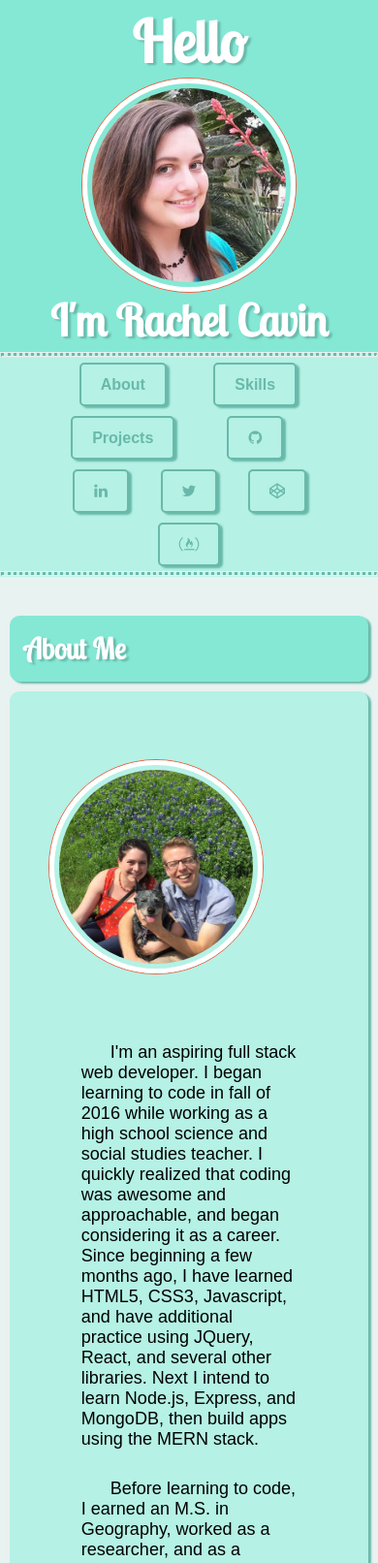
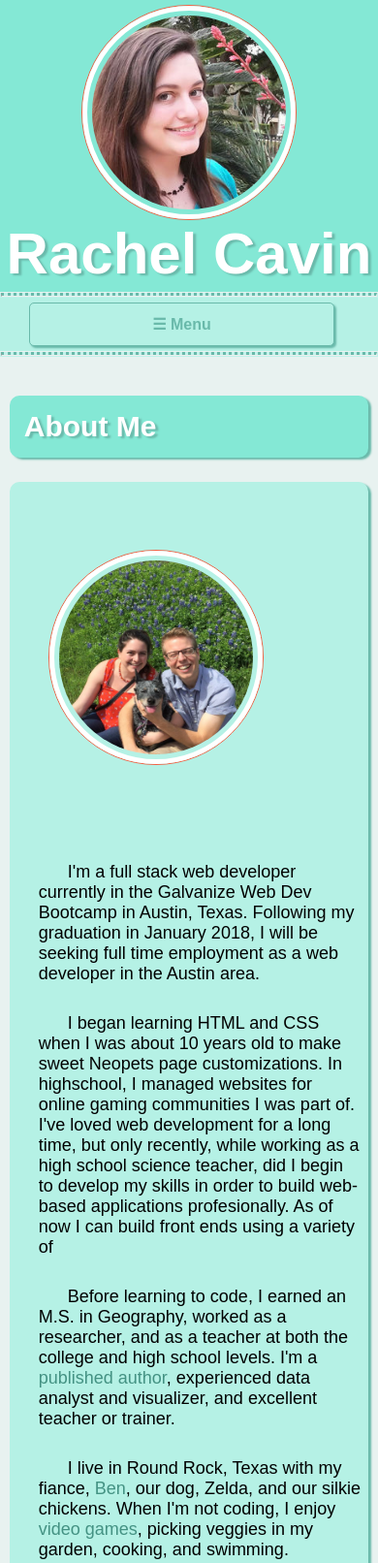
Before and after one commit to Rmcavin/react-portfolio, a React app: page / in a window 390 px wide. Shown: the top 1612 px of the page at 97% size. Built offline with nearby package versions, Linux system fonts and the light colour scheme; a web font is replaced by a local one.

Commit message:
added mobile-friendly menu, organized files

```diff
--- a/src/App.css
+++ b/src/App.css
@@ -1,20 +1,19 @@
-@import url('http://fonts.googleapis.com/css?family=Lobster+Two');
+@import url('https://fonts.googleapis.com/css?family=Amaranth');
 @import '../node_modules/animate.css';
 
+
+/* ******** BODY ******** */
 body {
 background-color: rgb(232, 242, 240);
 }
 
+/* ******** HEADER ******** */
 .Me-Photo {
   border-radius: 100%;
   width: 200px;
   height: 200px;
   margin: auto;
   margin-top: 5px;
-}
-
-.App {
-  height: 100%;
 }
 
 .border {
@@ -37,27 +36,16 @@ background-color: rgb(232, 242, 240);
   height: auto;
   padding: 5px;
   color: white;
-  font-family: "Lobster Two", sans-serif;
+  font-family: "Amaranth", sans-serif;
   font-size: 30px;
   text-shadow: 3px 2px 2px rgb(105,185,170);
   text-align: center;
   animation: 2s fadeIn ease;
 }
 
-.App-header h1,h2 {
-  margin: 0px;
-}
-
 .App-header h1 {
     animation: 2s fadeIn ease;
-}
-
-.App-header h2 {
-    animation: 2s fadeIn ease;
-}
-
-.App-intro {
-  font-size: large;
+    margin: 0px;
 }
 
 .divider {
@@ -70,7 +58,9 @@ hr {
   margin: 1px;
 }
 
-.navDiv {
+/* ******** NAVIGATION ******** */
+
+.nav {
   margin: auto;
   background-color: rgb(181,241,229);
   height: auto;
@@ -83,7 +73,16 @@ hr {
   display: flex;
   flex-flow: row wrap;
   justify-content: center;
+  align-content: center;
   animation: 2s fadeIn ease;
+}
+
+.linkButton {
+  flex: 1 1 20%;
+}
+
+.socialButton {
+  flex: 1 1 5%;
 }
 
 button {
@@ -92,19 +91,36 @@ button {
   font-size: 16px;
   background-color: rgb(181,241,229);
   border-radius: 5px;
-  border: 2px solid rgb(105,185,170);
+  border: 1px solid rgb(105,185,170);
   height: 45px;
-  padding: 0px 20px 0px 20px;
   margin: 5px 10px 5px 10px;
-  box-shadow: 3px 2px 2px rgb(105,185,170);
+  box-shadow: 2px 2px 2px rgb(105,185,170);
   outline: none;
 }
 
 button:focus{
-  border: 1px solid rgb(244, 95, 66);
-  box-shadow: 3px 2px 2px rgb(244, 95, 66);
+  color: rgb(244, 95, 66);
   animation: 0.2s pulse ease;
 }
+
+#navButton {
+  width: 90%;
+}
+
+.toggleNav {
+  width: 90%;
+  margin: auto;
+}
+
+.menuButton {
+  width: 90%;
+}
+
+.toggleNav {
+  display: none;
+}
+
+/* ******** PARAGRAPHS ******** */
 
 .sectionHeader {
   width: 70%;
@@ -119,7 +135,7 @@ button:focus{
 }
 
 .sectionHeader h2 {
-    font-family: "Lobster Two", sans-serif;
+    font-family: "Amaranth", sans-serif;
     color: white;
     text-shadow: 3px 2px 2px rgb(105,185,170);
     padding: 15px;
@@ -144,7 +160,7 @@ button:focus{
 .sectionParagraph p {
   width: 60%;
   margin: auto;
-  padding: 30px 50px 0 50px;
+  padding: 30px 20px 0 20px;
   font-size: 18px;
   text-indent: 30px;
 }
@@ -152,6 +168,17 @@ button:focus{
 a {
   text-decoration: none;
   color: rgb(68, 146, 131);
+}
+
+/* ******** ABOUT ******** */
+
+.aboutSection {
+  width: 90%;
+  display: flex;
+  flex-direction: row;
+  flex-wrap: wrap;
+  justify-content: center;
+  align-items: center;
 }
 
 .familyPhoto {
@@ -163,7 +190,18 @@ a {
 }
 
 .photoDiv {
-  display: inline;
+  flex: 1 1 25%;
+  display:flex;
+  justify-content: center;
+}
+
+.aboutParagraph {
+  flex: 2 2 50%;
+}
+
+.aboutParagraph > p {
+  margin: 0 10px 0 10px;
+  width: 100%
 }
 
 .border-family {
@@ -172,7 +210,6 @@ a {
   width: 210px;
   border-radius: 100%;
   border: 5px solid white;
-
 }
 
 .border2-family {
@@ -183,6 +220,8 @@ a {
   border: 1px solid rgb(244, 95, 66);
   margin: 70px 40px 70px 40px;
 }
+
+/* ******** SKILLS ******** */
 
 .flexy-icons {
   display: flex;
@@ -213,17 +252,7 @@ h4 {
   text-shadow: 3px 2px 2px rgb(105,185,170);
 }
 
-.Footer {
-  background-color: rgb(132,232,213);
-  margin-bottom: 0;
-  position: absolute;
-  width: 100%;
-  text-align: center;
-  color: white;
-  font-weight: bolder;
-  text-shadow: 3px 2px 2px rgb(105,185,170);
-  animation: 2s fadeIn ease;
-}
+/* ******** PROJECTS ******** */
 
 .projectGallery {
   width: auto;
@@ -320,11 +349,70 @@ span {
   width: 80%;
 }
 
+/* ******** FOOTER ******** */
+
+.Footer {
+  background-color: rgb(132,232,213);
+  margin-bottom: 0;
+  position: absolute;
+  width: 100%;
+  text-align: center;
+  color: white;
+  font-weight: bolder;
+  text-shadow: 3px 2px 2px rgb(105,185,170);
+  animation: 2s fadeIn ease;
+}
+
 @media (max-width: 1200px) {
   .sectionHeader {
     width: 95%;
   }
+
   .sectionParagraph {
     width: 95%;
   }
+
+  .linkButton {
+    flex: 1 1 33%;
+  }
+
+  .socialButton {
+    flex: 1 1 20%;
+  }
 }
+
+@media (max-width: 680px) {
+  .rightContainer {
+    flex: 1 1 90%;
+  }
+}
+
+@media (max-width: 475px) {
+
+.nav .linkButton {
+  flex-basis: 100%;
+}
+
+.nav .socialButton {
+  flex-basis: 5%;
+  padding: 0px;
+}
+
+.toggleNav {
+  display: block;
+}
+
+.nav ul {
+  display: none;
+}
+
+.nav ul.true {
+  display: flex;
+  justify-content: center;
+}
+
+.photoDiv {
+  display: block;
+  margin: auto;
+}
+}
--- a/src/components/About.js
+++ b/src/components/About.js
@@ -11,6 +11,7 @@ class About extends Component {
           </div>
 
           <div className = "sectionParagraph">
+            <div className = "aboutSection">
               <div className = "photoDiv">
                 <div className = "border2-family">
                   <div className = "border-family">
@@ -18,14 +19,15 @@ class About extends Component {
                   </div>
                 </div>
               </div>
-            <p>I'm an aspiring full stack web developer.
-            I began learning to code in fall of 2016 while working as a high school
-            science and social studies teacher. I quickly realized that coding
-            was awesome and approachable, and
-            began considering it as a career. Since beginning a few months ago, I have learned
-            HTML5, CSS3, Javascript, and have additional practice using JQuery, React, and several other libraries.
-            Next I intend to learn Node.js, Express, and MongoDB,
-            then build apps using the MERN stack. </p>
+              <div className = "aboutParagraph">
+                <p>I'm a full stack web developer currently in the Galvanize Web Dev Bootcamp in Austin, Texas. Following my graduation
+                in January 2018, I will be seeking full time employment as a web developer in the Austin area.</p>
+
+                <p>I began learning HTML and CSS when I was about 10 years old to make sweet Neopets page
+                customizations. In highschool, I managed websites for online gaming communities I was part of.
+                I've loved web development for a long time, but only recently, while working as a high school
+                science teacher, did I begin to develop my skills in order to build web-based applications
+                profesionally. As of now I can build front ends using a variety of </p>
 
                 <p>Before learning to code, I earned an M.S. in Geography,
                 worked as a researcher, and as a teacher at both the college and
@@ -42,6 +44,8 @@ class About extends Component {
                 picking veggies in my garden, cooking, and swimming.</p>
               </div>
             </div>
+          </div>
+        </div>
     );
   }
 }
--- a/src/components/App.js
+++ b/src/components/App.js
@@ -6,7 +6,7 @@ import Header from './Header';
 import NavBar from './NavBar';
 import About from './About';
 import Skills from './Skills';
-import Project_Container from './Project_Container';
+import ProjectContainer from './ProjectContainer';
 import Footer from './Footer';
 
 
@@ -17,12 +17,12 @@ class App extends Component {
       <BrowserRouter>
         <div className="App">
           <Header />
-          <NavBar />
-            <Route exact path = "/" component={About} />
-            <Route path = "/skills" component= {Skills} />
-            <Route path = "/projects" component= {Project_Container} />
-            <Footer />
-        </div>
+            <NavBar />
+              <Route exact path = "/" component={About} />
+              <Route path = "/skills" component= {Skills} />
+              <Route path = "/projects" component= {ProjectContainer} />
+              <Footer />
+            </div>
       </BrowserRouter>
     );
   }
--- a/src/components/Footer.js
+++ b/src/components/Footer.js
@@ -10,7 +10,6 @@ class Footer extends Component {
             <hr />
           </div>
           <p>Made with <i className="fa fa-coffee" aria-hidden="true"></i>, <i className="fa fa-heart" aria-hidden="true"></i>, and <i className="fa fa-code" aria-hidden="true"></i> by Rachel Cavin.</p>
-          <p>Icons by <a target = "_blank" rel="noopener noreferrer" href = "http://fontawesome.io/">Font Awesome</a> and <a target = "_blank" rel="noopener noreferrer" href = "http://konpa.github.io/devicon/">Devicon</a></p>
       </div>
       </div>
     );
--- a/src/components/Header.js
+++ b/src/components/Header.js
@@ -7,13 +7,12 @@ class Header extends Component {
     return (
       <div className="App">
         <div className="App-header">
-          <h1>Hello</h1>
         <div className = "border2">
           <div className = "border">
             <img src={img} className="Me-Photo" alt="Me" />
           </div>
         </div>
-          <h2>I'm Rachel Cavin</h2>
+        <h1>Rachel Cavin</h1>
         </div>
         <div className = "divider">
         <hr />
--- a/src/components/NavBar.js
+++ b/src/components/NavBar.js
@@ -4,21 +4,36 @@ import '../App.css';
 import '../resources/font-awesome-4.7.0/css/font-awesome.css';
 
 class NavBar extends Component {
+  constructor() {
+    super()
+
+    this.openMenu = this.openMenu.bind(this);
+
+    this.state = {
+      open: false
+    }
+  }
+    openMenu() {
+      const currentState = this.state.open;
+      this.setState({open: !currentState});
+    }
+
   render() {
     return (
       <div className="App">
-        <div className = "navDiv">
-          <ul className="navBar">
-            <li><NavLink exact to="/"><button id = "navButton">About</button></NavLink></li>
-            <li><NavLink to="/skills"><button id = "navButton">Skills</button></NavLink></li>
-            <li><NavLink to="/projects"><button id = "navButton">Projects</button></NavLink></li>
-            <li><a target= "_blank" rel="noopener noreferrer" href = "https://github.com/Rmcavin"><button id = "navButton" className = "social"><i className="fa fa-github" aria-hidden="true"></i></button></a></li>
-            <li><a target= "_blank" rel="noopener noreferrer" href = "https://www.linkedin.com/in/rachel-cavin-79036468/"><button id = "navButton" className = "social"><i className="fa fa-linkedin" aria-hidden="true"></i></button></a></li>
-            <li><a target= "_blank" rel="noopener noreferrer" href = "https://twitter.com/Rachel_Cavin"><button id = "navButton" className = "social"><i className="fa fa-twitter" aria-hidden="true"></i></button></a></li>
-            <li><a target= "_blank" rel="noopener noreferrer" href = "https://codepen.io/rmcavin/pens/public/"><button id = "navButton" className = "social"><i className="fa fa-codepen" aria-hidden="true"></i></button></a></li>
-            <li><a target= "_blank" rel="noopener noreferrer" href = "https://www.freecodecamp.com/rmcavin"><button id = "navButton" className = "social"><i className="fa fa-free-code-camp" aria-hidden="true"></i></button></a></li>
+        <nav className = "nav">
+          <a href="#" className ="toggleNav" onClick = {this.openMenu}><button className = "menuButton">☰ Menu</button></a>
+          <ul className= {"navBar " + this.state.open}>
+            <li className = "linkButton" ><NavLink exact to="/"><button id = "navButton">About</button></NavLink></li>
+            <li className = "linkButton" ><NavLink to="/skills"><button id = "navButton">Skills</button></NavLink></li>
+            <li className = "linkButton" ><NavLink to="/projects"><button id = "navButton">Projects</button></NavLink></li>
+            <li className = "socialButton"><a target= "_blank" rel="noopener noreferrer" href = "https://github.com/Rmcavin"><button id = "navButton"><i className="fa fa-github" aria-hidden="true"></i></button></a></li>
+            <li className = "socialButton"><a target= "_blank" rel="noopener noreferrer" href = "https://www.linkedin.com/in/rachel-cavin-79036468/"><button  id = "navButton"><i className="fa fa-linkedin" aria-hidden="true"></i></button></a></li>
+            <li className = "socialButton"><a target= "_blank" rel="noopener noreferrer" href = "https://twitter.com/Rachel_Cavin"><button  id = "navButton"><i className="fa fa-twitter" aria-hidden="true"></i></button></a></li>
+            <li className = "socialButton"><a target= "_blank" rel="noopener noreferrer" href = "https://codepen.io/rmcavin/pens/public/"><button  id = "navButton"><i className="fa fa-codepen" aria-hidden="true"></i></button></a></li>
+            <li className = "socialButton"><a target= "_blank" rel="noopener noreferrer" href = "https://www.freecodecamp.com/rmcavin"><button  id = "navButton"><i className="fa fa-free-code-camp" aria-hidden="true"></i></button></a></li>
           </ul>
-        </div>
+        </nav>
         <div className = "divider">
         <hr />
         </div>
--- a/src/components/Project_Container.js
+++ b/src/components/ProjectContainer.js
@@ -3,18 +3,18 @@ import '../resources/font-awesome-4.7.0/css/font-awesome.css';
 
 import '../App.css';
 import './App.js'
-import Project_List from './Project_List';
-import Project_Info from '../Project_Info';
+import ProjectList from './ProjectList';
+import ProjectInfo from '../ProjectInfo';
 
 
-class Project_Container extends React.Component {
+class ProjectContainer extends React.Component {
 
     constructor(props) {
       super(props);
 
       this.state = {
-        projects: Project_Info,
-        selectedProject: Project_Info[0]
+        projects: ProjectInfo,
+        selectedProject: ProjectInfo[0]
       }
     }
   render () {
@@ -24,7 +24,7 @@ class Project_Container extends React.Component {
           <h2>Projects</h2>
           </div>
           <div className = "sectionParagraph">
-              <Project_List
+              <ProjectList
                   onProjectSelect = {selectedProject => this.setState({selectedProject})}
                   projects = {this.state.projects} />
                 <div className = "selectedProjectDisplay">
@@ -45,4 +45,4 @@ class Project_Container extends React.Component {
 )}
 }
 
-export default Project_Container;
+export default ProjectContainer;
--- a/src/components/Project_List.js
+++ b/src/components/ProjectList.js
@@ -1,14 +1,14 @@
 import React from 'react';
 import '../App.css';
 
-import Project_List_Item from './Project_List_Item'
+import ProjectListItem from './ProjectListItem'
 
 const Project_List = (props) => {
 
   const projectItems = props.projects.map((project) => {
    return (
        <div key = {project.id}>
-         <Project_List_Item
+         <ProjectListItem
            onProjectSelect={props.onProjectSelect}
            key = {project.id}
            project = {project} />
--- a/src/components/Skills.js
+++ b/src/components/Skills.js
@@ -18,10 +18,10 @@ class Skills extends Component {
               <i className="devicon-bootstrap-plain-wordmark" id="skills"></i>
               <i className="devicon-jquery-plain-wordmark" id="skills"></i>
               <i className="devicon-react-original-wordmark" id="skills"></i>
+              <i className="devicon-git-plain-wordmark" id="skills"></i>
             </div>
             <h4>Coming Soon</h4>
             <div className = "flexy-icons">
-              <i className="devicon-git-plain-wordmark" id="skills"></i>
               <i className="devicon-mongodb-plain-wordmark" id="skills"></i>
               <i className="devicon-nodejs-plain-wordmark" id="skills"></i>
               <i className="devicon-express-original-wordmark" id="skills"></i>
```
Also changed, not shown: src/ProjectInfo.js (renamed from src/Project_Info.js), src/components/ProjectListItem.js (renamed from src/components/Project_List_Item.js). Lines whose indentation alone changed are shown as unchanged.
